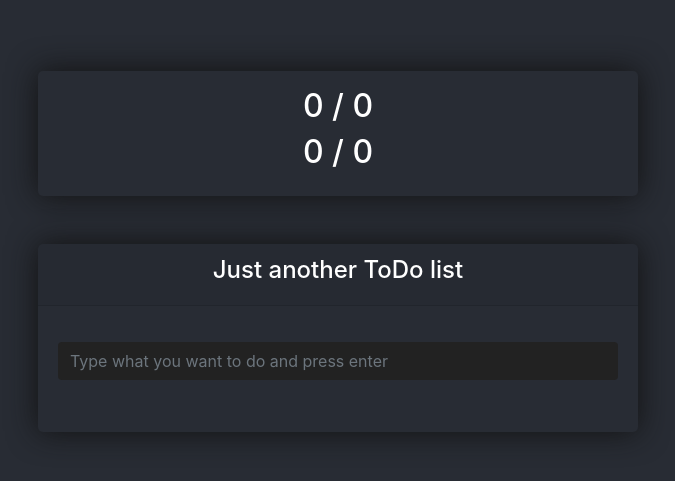
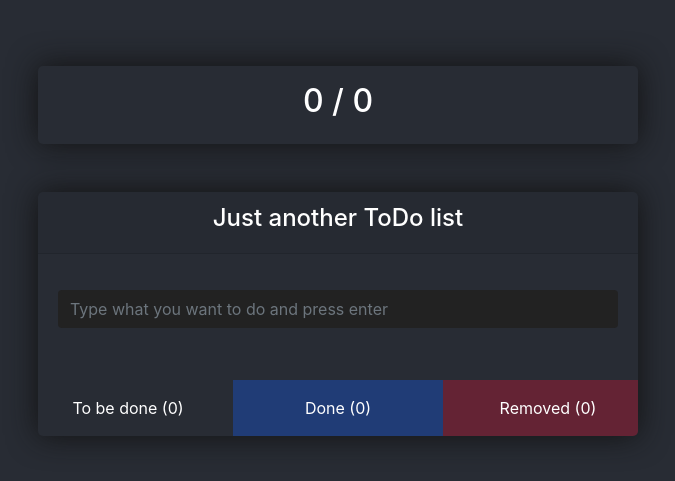
Before and after one commit to bartfish/just-another-todo-list-app, a React (Create React App) app: page / in a window 1280 px wide. Shown: the part 149-630 px from the top of the page, without its empty margins (302-977 px from the left). Built offline with nearby package versions, Linux system fonts and the light colour scheme.

Commit message:
buttons and tabs adjusted

```diff
--- a/src/App.scss
+++ b/src/App.scss
@@ -43,7 +43,7 @@ html, body {
 
   ul {
     overflow-y: auto;
-    max-height: 500px;
+    max-height: 300px;
   }
   ul, li {
     list-style-type: none;
@@ -153,3 +153,34 @@ ul::-webkit-scrollbar-thumb {
 background-color: $mateBlue;
 outline: 1px solid $darkBlue;
 }
+
+
+.btn-tab {
+  background-color: transparent;
+  border: none;
+  outline: none;
+  color: #fff;
+  padding: 1rem 0;
+
+  &.tobedone {
+    background-color: transparent;
+  }
+
+  &.removed {
+    background-color: rgba($red, 0.4);
+
+    &:hover, &.active {
+      background-color: rgba($red, 1);
+    }
+
+  }
+
+  &.done {
+    background-color: rgba($lightBlue, 0.4);
+
+    &:hover, &.active {
+      background-color: rgba($lightBlue, 1);
+    }
+
+  }
+}
--- a/src/pages/Dashboard.jsx
+++ b/src/pages/Dashboard.jsx
@@ -2,10 +2,12 @@ import React, { useEffect, useState } from "react"
 import { useSelector, useDispatch } from 'react-redux'
 import TodoElement from "../components/TodoElement"
 import { ADD_TODO } from "../redux/types"
+import { TASK_STATUS } from "../utils/constants"
 
 export const Dashboard = () => {
 
     const [currTodo, setToDo] = useState('')
+    const [showType, setShowType] = useState(TASK_STATUS.TO_BE_DONE)
 
     const dispatch = useDispatch()
     const savedTodos = useSelector(state => state.todosReducer)
@@ -36,13 +38,24 @@ export const Dashboard = () => {
         }
     })
 
+    const showToBeDone = () => {
+        setShowType(TASK_STATUS.TO_BE_DONE)
+    }
+
+    const showDone = () => {
+        setShowType(TASK_STATUS.DONE)
+    }
+
+    const showRemoved = () => {
+        setShowType(TASK_STATUS.REMOVED)
+    }
+
     return (
         <div className="container animate__animated animate__zoomIn animate__duration-3s">
 
             <div className="card-container">
                 <div className="done-info text-center">
                     <h2>{savedTodos.doneCounter} / {savedTodos.allCounter}</h2>
-                    <h2>{savedTodos.doneTodos.length} / {savedTodos.removedTodos.length}</h2>
                 </div>
             </div>
 
@@ -62,12 +75,58 @@ export const Dashboard = () => {
                             onChange={(e) => setToDo(e.target.value)} />
                     </div>
                     <ul>
-                       { savedTodos ? savedTodos.todos.map(t => (
+
+                       { showType === TASK_STATUS.TO_BE_DONE ?
+                            savedTodos ? savedTodos.todos.map(t => (
                             <li>
                                 <TodoElement text={t.text} elementId={t.elementId} />
                             </li>
-                       )) : null}
+                            ))
+                            : null
+                            : null
+                        }
+
+                        { showType === TASK_STATUS.DONE ?
+                            savedTodos ? savedTodos.doneTodos.map(t => (
+                            <li>
+                                <TodoElement text={t.text} />
+                            </li>
+                            ))
+                            : null
+                            : null
+                        }
+
+                        { showType === TASK_STATUS.REMOVED ?
+                            savedTodos ? savedTodos.removedTodos.map(t => (
+                            <li>
+                                <TodoElement text={t.text} />
+                            </li>
+                            ))
+                            : null
+                            : null
+                        }
+
                     </ul>
+                </div>
+
+                <div class="row">
+                    <button
+                        class={(showType === TASK_STATUS.TO_BE_DONE ? "active" : "") + " col-4 btn-tab tobedone"}
+                        onClick={() => showToBeDone()}>
+                            To be done ({savedTodos.todos.length})
+                    </button>
+
+                    <button
+                        class={(showType === TASK_STATUS.DONE ? "active" : "") + " col-4 btn-tab done"}
+                        onClick={() => showDone()}>
+                            Done ({savedTodos.doneTodos.length})
+                    </button>
+
+                    <button
+                        class={(showType === TASK_STATUS.REMOVED ? "active" : "") + " col-4 btn-tab removed"}
+                        onClick={() => showRemoved()}>
+                            Removed ({savedTodos.removedTodos.length})
+                    </button>
                 </div>
 
             </div>
```
